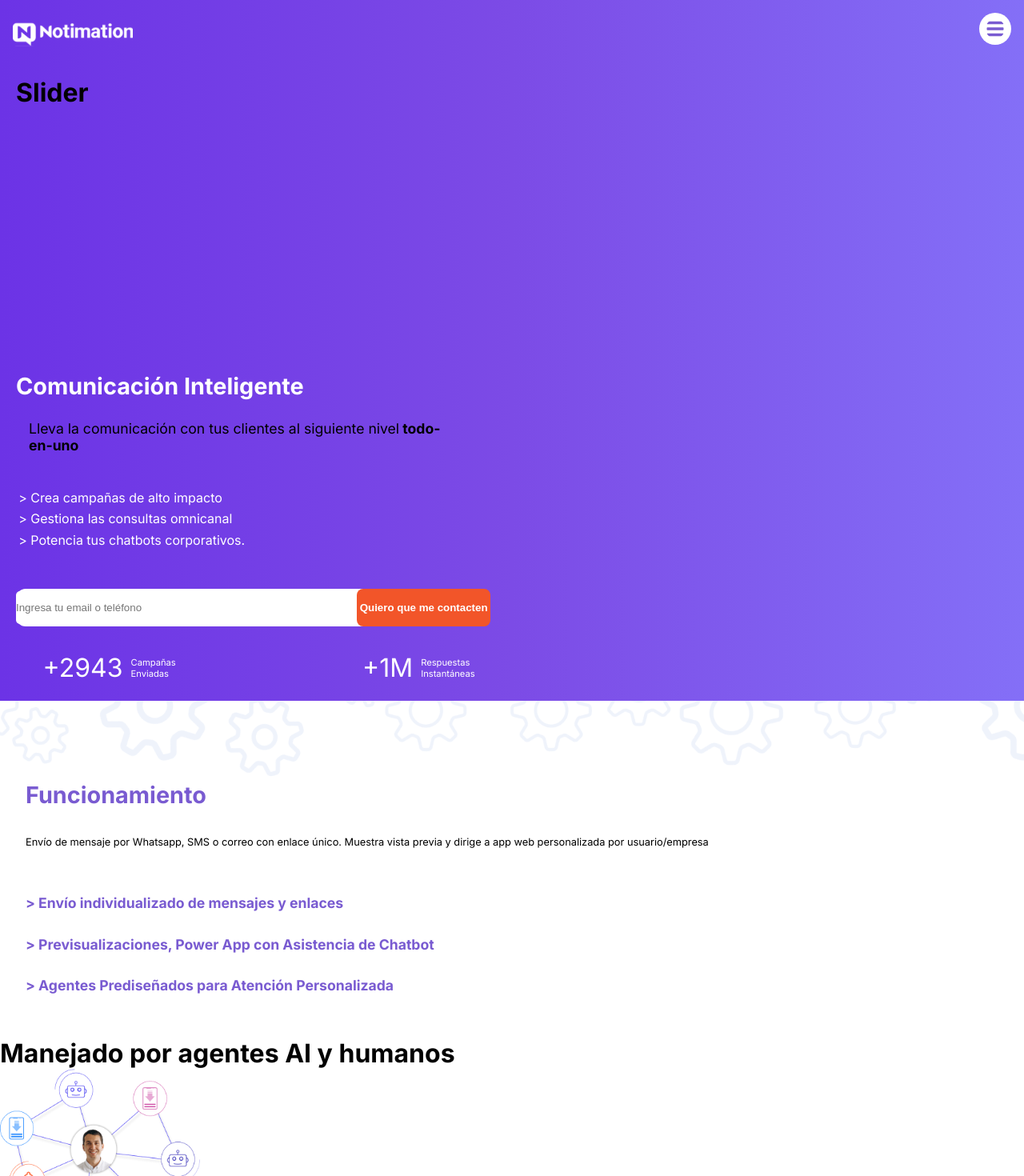
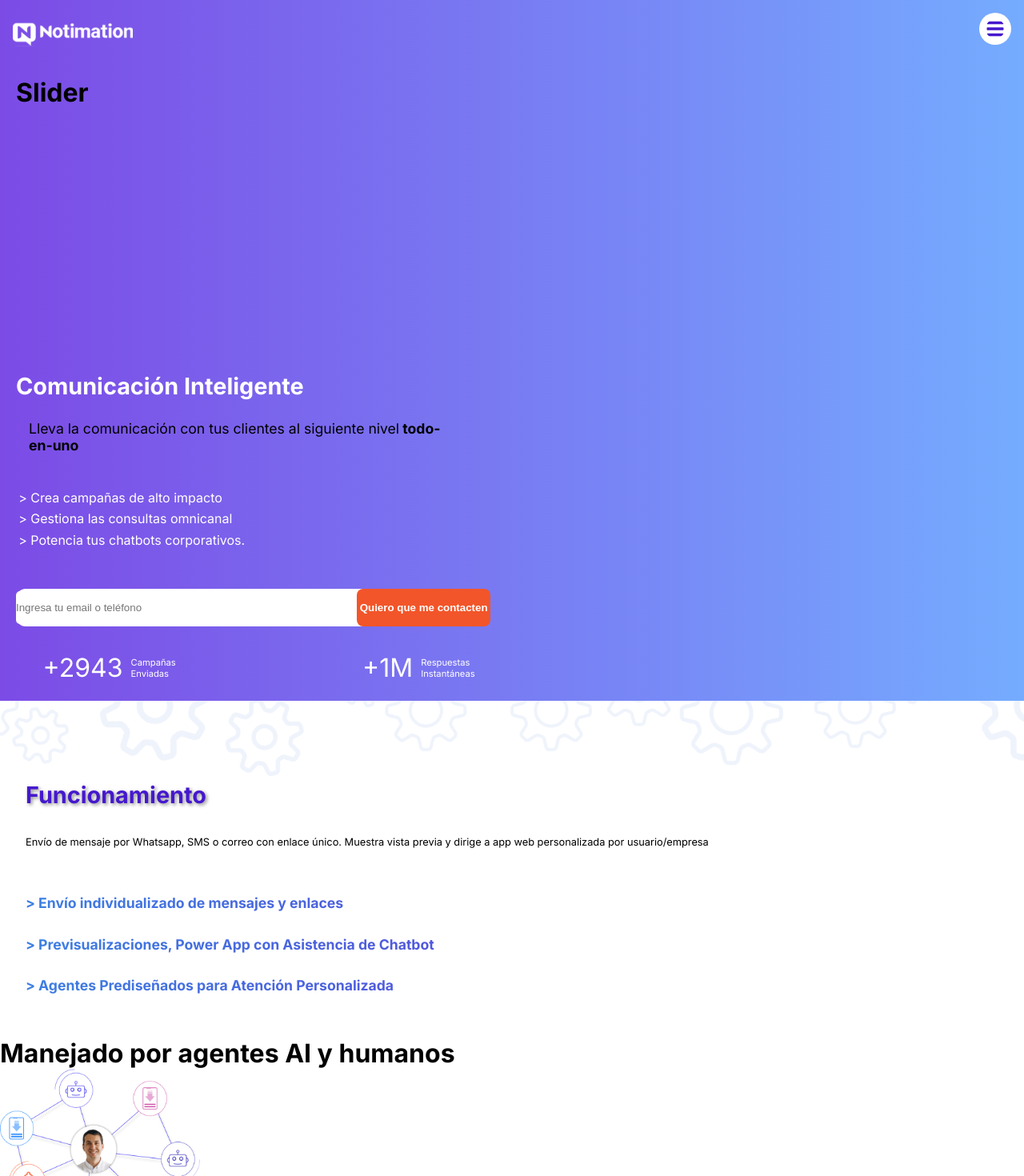
Before and after one commit to RumRage/landing-page, a Next.js app: page /home in a window 1280 px wide. Shown: the top 1470 px of the page at 80% size. Built offline with nearby package versions, Linux system fonts and the light colour scheme.

Commit message:
Adjusting the gradient color

```diff
--- a/src/styles/globals.scss
+++ b/src/styles/globals.scss
@@ -78,6 +78,7 @@ body {
   .title_work {
     @include text_styling($text_lg, 10px, $accent_color);
     margin: 0 0 2rem 2rem;
+    text-shadow: 2px 2px 4px rgba(36, 35, 35, 0.5);
   }
 
   .subtitle {
@@ -89,7 +90,7 @@ body {
   }
 
   .list {
-    @include text_styling($text_sm, 20px, $accent_color);
+    @include text_styling($text_sm, 20px, $accent_lighter_color);
     padding-top: 1rem;
     font-weight: bold;
     margin: 0 0 2rem 2rem;
@@ -99,6 +100,10 @@ body {
 
       li {
         padding-bottom: 1rem;
+        background-image: $accent_gradient;
+        -webkit-background-clip: text;
+        background-clip: text;
+        color: transparent;
       }
     }
   }
--- a/src/styles/theme.scss
+++ b/src/styles/theme.scss
@@ -1,8 +1,10 @@
-$main_gradient: linear-gradient(to right, #6c33e6, #7c4be6, rgb(132, 111, 247));
+$main_gradient: linear-gradient(to right, #7c4be6, #75acff);
+$accent_gradient: linear-gradient(to right, #3c7fe2, #6f1cd4);
 
 $primary_color: #ffffff;
 $secondary_color: #000000;
-$accent_color: #795bd1;
+$accent_color: #4518cd;
+$accent_lighter_color: #4000ff;
 $search_color: #f25529;
 
 $text_xxs: 0.8rem;
```
